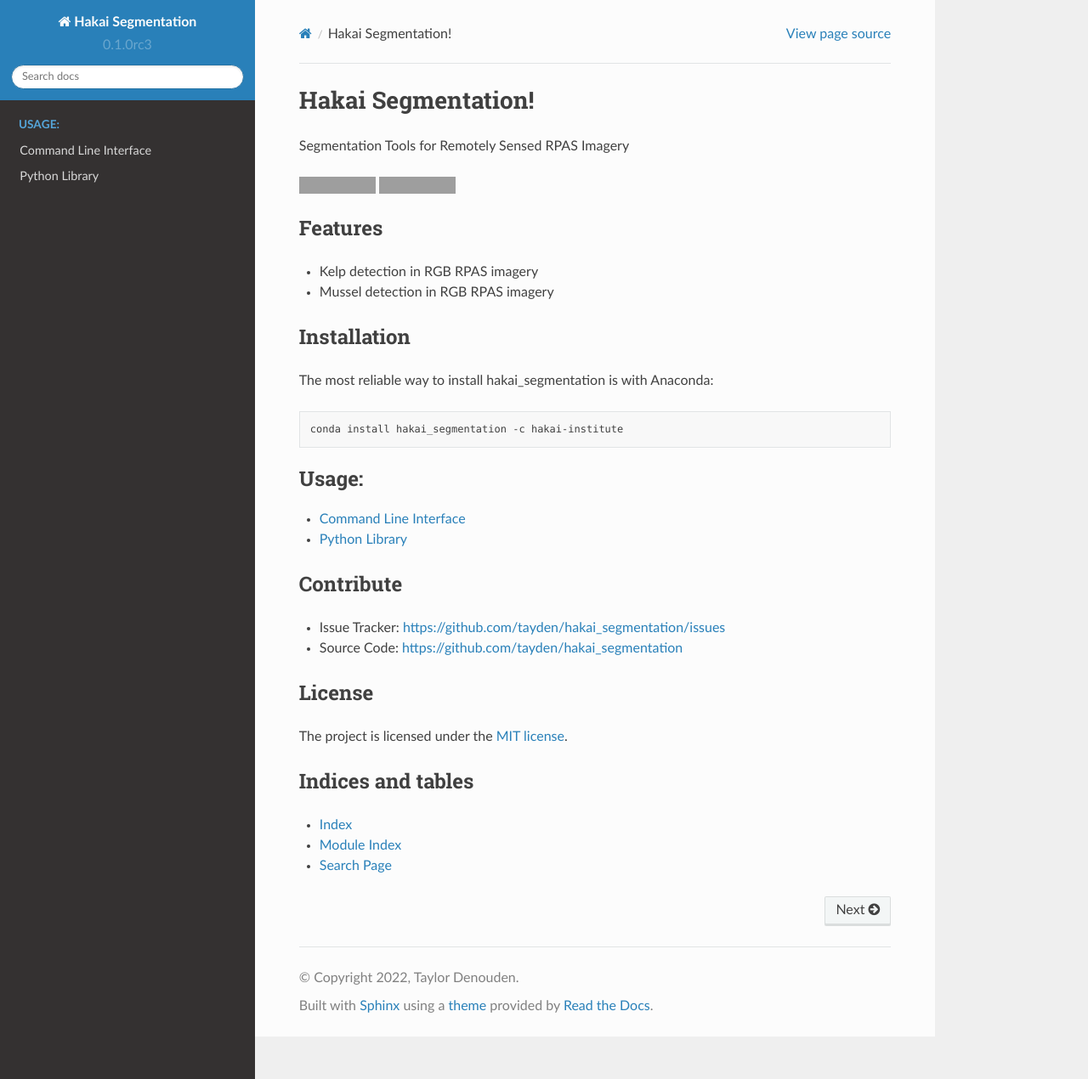
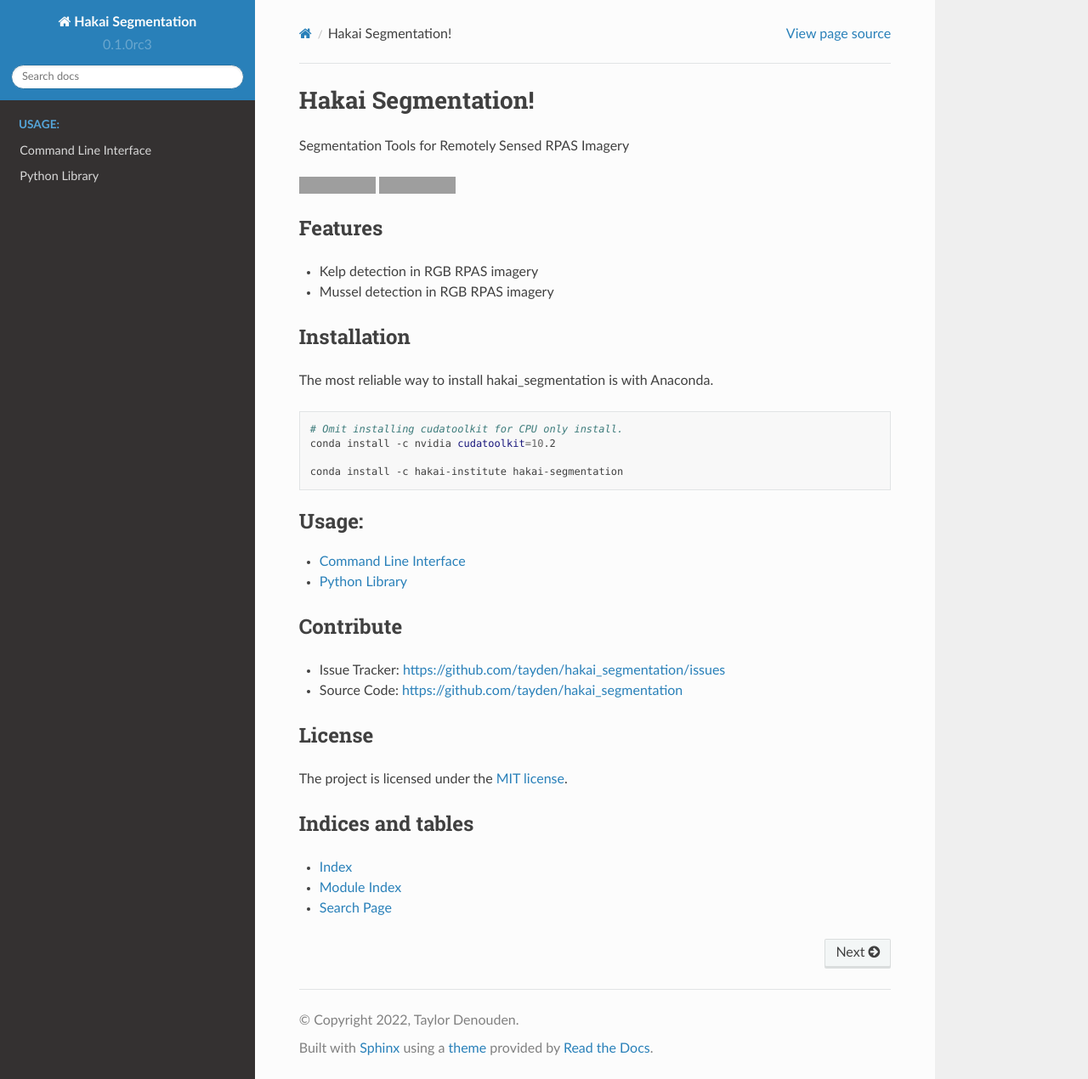
Before and after one commit to HakaiInstitute/kelp-o-matic, a Sphinx documentation site: the page built from docs/index.rst, in a window 1280 px wide and 1270 px high. Shown: the whole window at 85% size. Built offline with Sphinx 7.4.7 and the Read the Docs theme 2.0.0, drawn with Linux system fonts in a browser that asks for light colours; grey boxes are pictures that could not be loaded.

Commit message:
Update install directions

```diff
--- a/docs/index.rst
+++ b/docs/index.rst
@@ -20,11 +20,15 @@
 
 Installation
 ------------
-The most reliable way to install hakai_segmentation is with Anaconda:
+The most reliable way to install hakai_segmentation is with Anaconda.
 
 .. code-block:: bash
 
-    conda install hakai_segmentation -c hakai-institute
+    # Omit installing cudatoolkit for CPU only install.
+    conda install -c nvidia cudatoolkit=10.2
+
+    conda install -c hakai-institute hakai-segmentation
+
 
 .. toctree::
    :maxdepth: 2
```
